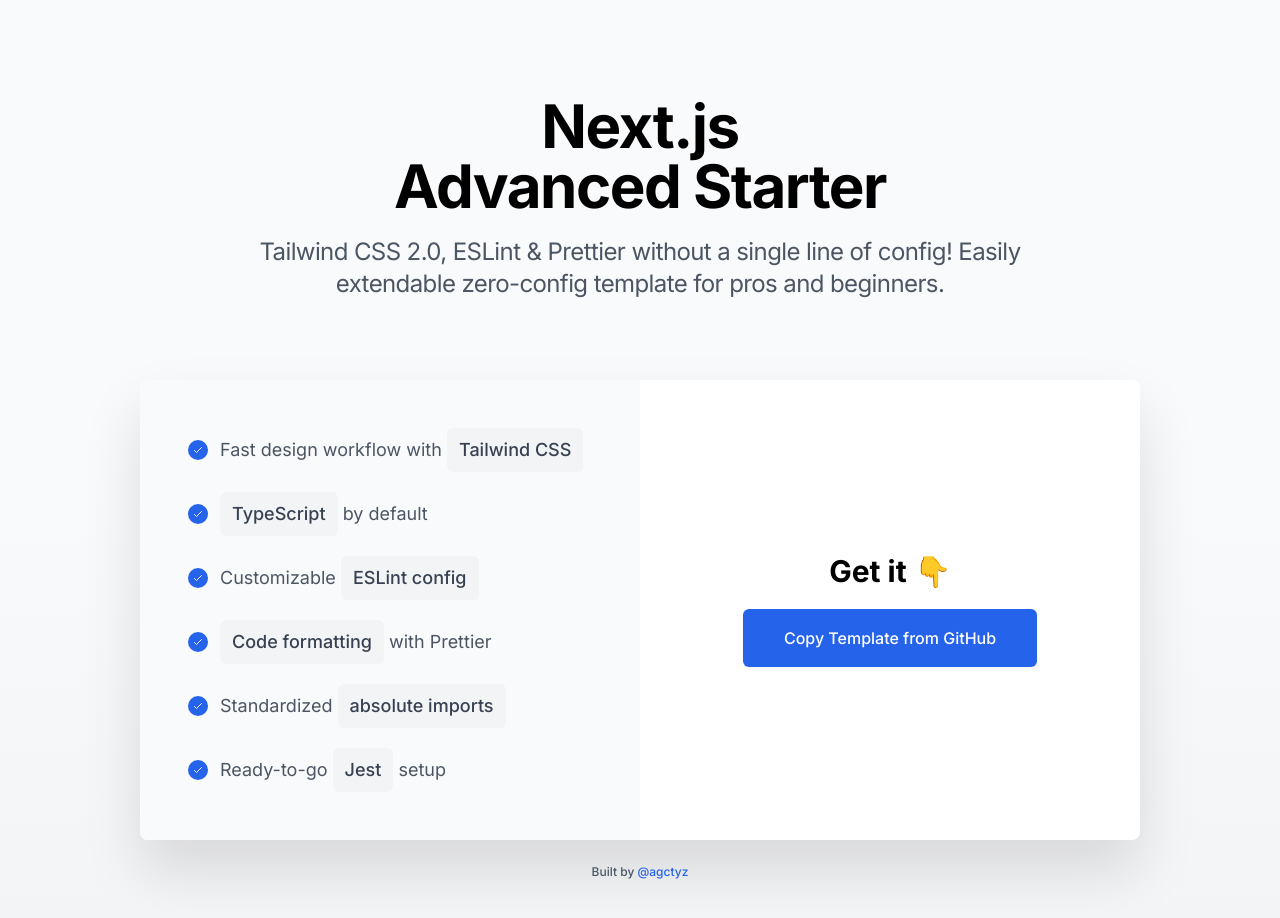
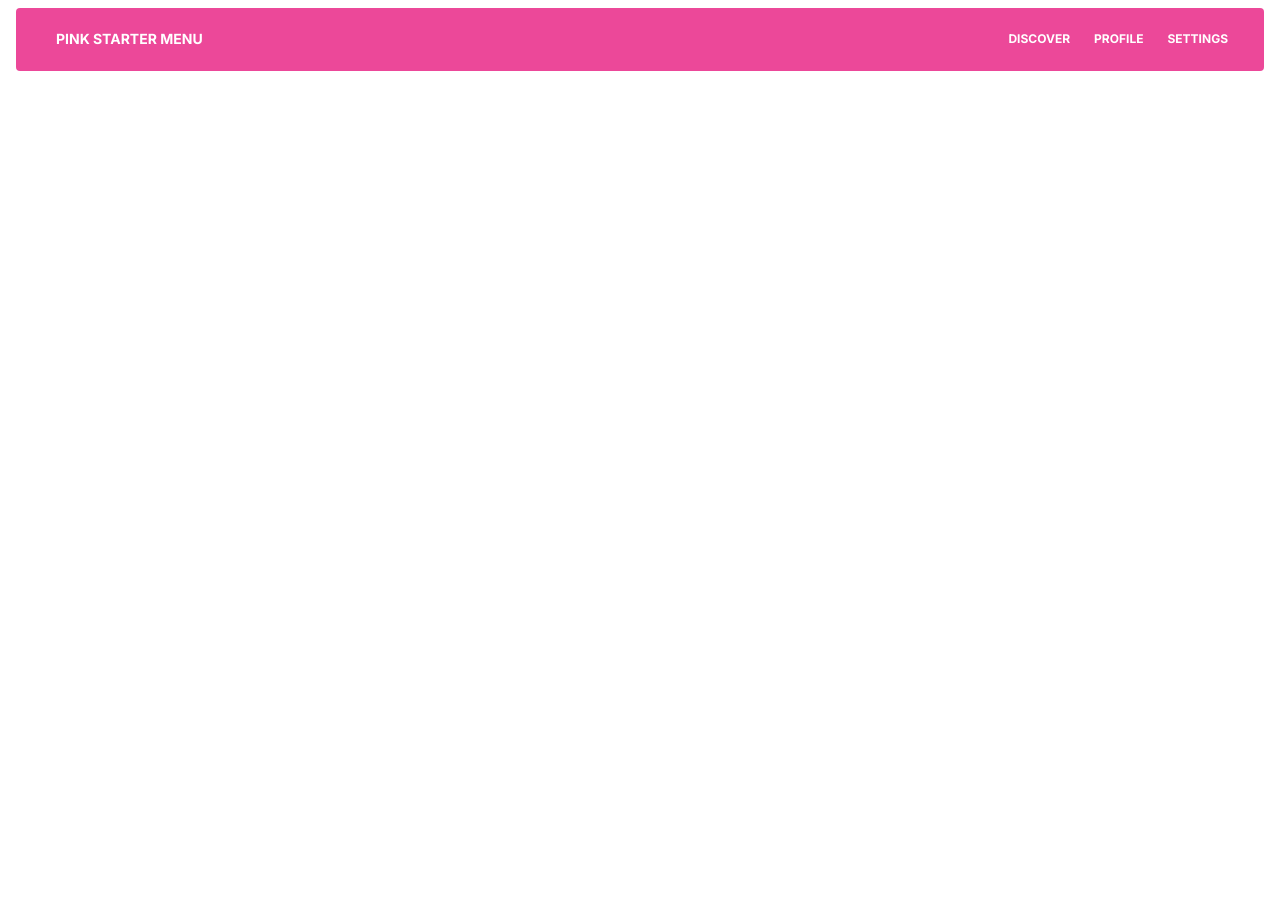
Before and after one commit to jcarvajal1987/cliente9, a Next.js app: page / in a window 1280 px wide. Shown: the top 918 px of the page. After the commit the page ends 800 px from the top, so only its background shows below. Built offline with nearby package versions, Linux system fonts and the light colour scheme.

Commit message:
add navbar

```diff
--- a/src/pages/index.tsx
+++ b/src/pages/index.tsx
@@ -1,99 +1,67 @@
 import React from "react"
 
-import Head from "next/head"
-import Link from "next/link"
-
 export default function Home() {
+  const [menuOpen, setMenuOpen] = React.useState(false)
   return (
-    <div>
-      <Head>
-        <title>Next.js advanced start template.</title>
-
-        <meta
-          name="description"
-          content="Use tailwind css, eslint, prettier & absolute imports instantly.
-            Easily extendable zero-config template for pros and beginners."
-        />
-
-        <link rel="icon" href="/favicon.ico" />
-      </Head>
-
-      <main className="flex justify-center min-h-screen py-20 bg-gradient-to-b from-gray-50 via-gray-50 to-gray-100">
-        <div>
-          <h1 className="px-5 text-4xl font-bold leading-tight tracking-tight text-center sm:mt-4 sm:text-6xl">
-            Next.js
-            <br />
-            Advanced Starter
-          </h1>
-
-          <h2 className="max-w-4xl px-10 mx-auto mt-8 text-base tracking-tight text-center text-gray-600 sm:text-2xl md:mt-5 md:text-2xl">
-            Tailwind CSS 2.0, ESLint & Prettier without a single line of config!
-            Easily extendable zero-config template for pros and beginners.
-          </h2>
-
-          <div className="px-4 sm:px-0">
-            <section
-              className="w-full mt-6 bg-white rounded-lg grid grid-cols-1 sm:mt-20 sm:grid-cols-2 sm:min-w-[1000px] min-h-[350px]"
-              style={{
-                boxShadow: "rgba(0, 0, 0, 0.12) 0px 30px 60px 0px",
-              }}
-            >
-              <div className="flex flex-col justify-center rounded-l-lg bg-gray-50">
-                <FeatureList>
-                  <Feature main="Tailwind CSS">
-                    Fast design workflow with <InfoText text="Tailwind CSS" />
-                  </Feature>
-
-                  <Feature main="TypeScript">
-                    <InfoText text="TypeScript" /> by default
-                  </Feature>
-
-                  <Feature main="ESLint config">
-                    Customizable <InfoText text="ESLint config" />
-                  </Feature>
-
-                  <Feature main="Code formatting">
-                    <InfoText text="Code formatting" /> with Prettier
-                  </Feature>
-
-                  <Feature main="Absolute imports">
-                    Standardized <InfoText text="absolute imports" />
-                  </Feature>
-
-                  <Feature main="Absolute imports">
-                    Ready-to-go <InfoText text="Jest" /> setup
-                  </Feature>
-                </FeatureList>
+    <>
+      <div className="flex flex-wrap py-2">
+        <div className="w-full px-4">
+          <nav className="relative flex flex-wrap items-center justify-between px-2 py-3 bg-pink-500 rounded">
+            <div className="container flex flex-wrap items-center justify-between px-4 mx-auto">
+              <div className="relative flex justify-between w-full px-4 lg:w-auto lg:static lg:block lg:justify-start">
+                <a
+                  className="inline-block py-2 mr-4 text-sm font-bold leading-relaxed text-white uppercase whitespace-nowrap"
+                  href="#pablo"
+                >
+                  pink Starter Menu
+                </a>
+                <button
+                  className="block px-3 py-1 text-xl leading-none text-white bg-transparent border border-transparent border-solid rounded outline-none cursor-pointer lg:hidden focus:outline-none"
+                  type="button"
+                  onClick={() => setMenuOpen(!menuOpen)}
+                >
+                  <i className="fas fa-bars">kyo</i>
+                </button>
               </div>
-
-              <div className="px-4 py-24 text-center space-y-5 place-self-center">
-                <h3 className="text-3xl font-bold">Get it 👇</h3>
-
-                <span className="inline-flex rounded-md shadow-sm">
-                  <Link href="https://github.com/agcty/nextjs-advanced-starter">
+              <div
+                className={
+                  "lg:flex flex-grow items-center" +
+                  (menuOpen ? " flex" : " hidden")
+                }
+                id="example-navbar-info"
+              >
+                <ul className="flex flex-col list-none lg:flex-row lg:ml-auto">
+                  <li className="nav-item">
                     <a
-                      type="button"
-                      className="inline-flex items-center px-4 py-4 font-medium text-white bg-blue-600 border border-transparent leading-6 transition duration-150 ease-in-out rounded-md sm:px-10 hover:bg-blue-500 focus:outline-none focus:border-blue-700 focus:ring-blue-400 active:bg-blue-700 focus:ring-4"
+                      className="flex items-center px-3 py-2 text-xs font-bold leading-snug text-white uppercase hover:opacity-75"
+                      href="#pablo"
                     >
-                      Copy Template from GitHub
+                      Discover
                     </a>
-                  </Link>
-                </span>
+                  </li>
+                  <li className="nav-item">
+                    <a
+                      className="flex items-center px-3 py-2 text-xs font-bold leading-snug text-white uppercase hover:opacity-75"
+                      href="#pablo"
+                    >
+                      Profile
+                    </a>
+                  </li>
+                  <li className="nav-item">
+                    <a
+                      className="flex items-center px-3 py-2 text-xs font-bold leading-snug text-white uppercase hover:opacity-75"
+                      href="#pablo"
+                    >
+                      Settings
+                    </a>
+                  </li>
+                </ul>
               </div>
-            </section>
-            <p className="mt-6 text-xs font-medium text-center text-gray-600">
-              Built by{" "}
-              <a
-                className="font-medium text-blue-600 transition duration-150 ease-in-out hover:text-blue-500 focus:outline-none focus:underline"
-                href="https://twitter.com/agctyz"
-              >
-                @agctyz
-              </a>
-            </p>
-          </div>
+            </div>
+          </nav>
         </div>
-      </main>
-    </div>
+      </div>
+    </>
   )
 }
 
```
